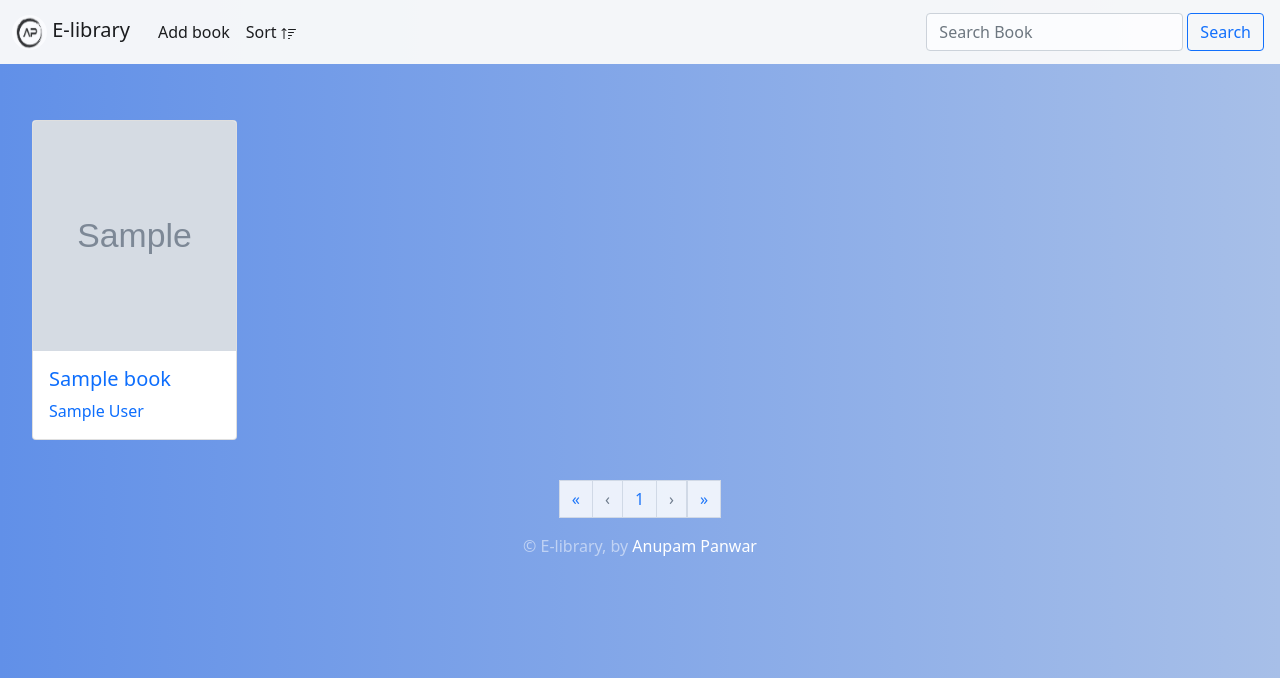
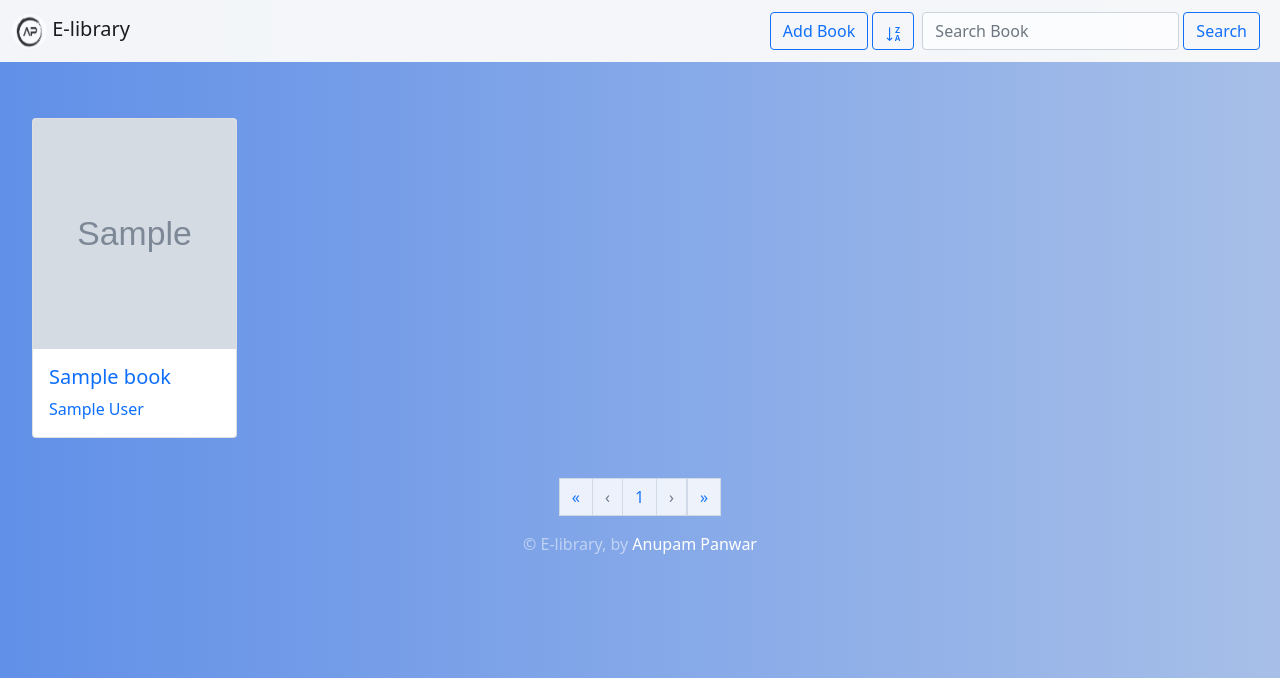
Before and after one commit to Anupam-Panwar/E-library, a PHP site: page / in a window 1280 px wide. Shown: the top 678 px of the page. Run offline with PHP 8.4, Linux system fonts and the light colour scheme; tables that the repository leaves empty or names only in its code hold one stand-in row (values such as "Sample post"); grey boxes marked "Sample" are stand-in pictures.

Commit message:
Fixed Navbar issue

```diff
--- a/CSS/custom.css
+++ b/CSS/custom.css
@@ -101,3 +101,11 @@ body {
 {
     color: white;
 }
+
+#listItem
+{
+    display: flex;
+    direction: row;
+    justify-content: flex-end;
+    width: auto;
+}
--- a/book.php
+++ b/book.php
@@ -29,7 +29,7 @@ if (isset($_GET['book_search'])) {
 }
 $result = $conn->query($sql);
 ?>
-<div class="row row-cols-1 row-cols-md-5 g-5 m-2">
+<div class="row row-cols-1 row-cols-md-5 g-5 m-2" id="book">
     <?php
     while ($row = $result->fetch_assoc()) {
     ?>
@@ -96,3 +96,12 @@ require_once __DIR__ . '/connection/disconnect.php';
 
     </ul>
 </nav>
+
+<script>
+    var element = document.getElementById('book');
+    var width = window.innerWidth;
+    if(width < 1050) {
+        element.classList.add('row-cols-md-4');
+        element.classList.remove('row-cols-md-5');
+    }
+</script>
--- a/utility/header.php
+++ b/utility/header.php
@@ -1,21 +1,18 @@
 <?php
 if ($type == 'index') {
     session_start();
-    if(isset($_SESSION['sort']))
-    {
-        if(isset($_GET['sort_book']))
-        {
-            if(($_SESSION['sort']=='DESC')&&($_GET['sort_book']==2))
-            $_SESSION['sort']='ASC';
-            else if(($_SESSION['sort']=='ASC')&&($_GET['sort_book']==1))
-            $_SESSION['sort']='DESC';
+    if (isset($_SESSION['sort'])) {
+        if (isset($_GET['sort_book'])) {
+            if (($_SESSION['sort'] == 'DESC') && ($_GET['sort_book'] == 2))
+                $_SESSION['sort'] = 'ASC';
+            else if (($_SESSION['sort'] == 'ASC') && ($_GET['sort_book'] == 1))
+                $_SESSION['sort'] = 'DESC';
         }
-    }
-    else
-    $_SESSION['sort']='ASC';
-    ?>
+    } else
+        $_SESSION['sort'] = 'ASC';
+?>
     <!--Navbar for index.php-->
-    <nav class="navbar navbar-expand-lg navbar-light bg-light">
+    <nav class="navbar navbar-expand-lg navbar-light bg-light sticky-top">
         <div class="container-fluid">
             <a class="navbar-brand" href="index.php">
                 <img src="images/logo.jpg" alt="" width="35" height="35" class="d-inline-block align-top rounded-circle" />
@@ -25,25 +22,38 @@ if ($type == 'index') {
                 <span class="navbar-toggler-icon"></span>
             </button>
             <div class="collapse navbar-collapse m-1" id="navbarScroll">
-                <ul class="navbar-nav me-auto my-2 my-lg-0 navbar-nav-scroll" style="--bs-scroll-height: 100px;">
-                    <li class="nav-item">
-                        <a class="nav-link active " aria-current="page" href="form.php" style="text-decoration: none;">Add book</a>
+                <ul class="navbar-nav ms-auto my-2 my-lg-0 navbar-nav-scroll" style="--bs-scroll-height: 100px;" id="listItem">
+                    <li class="nav-item mx-1" id="marginAdd">
+                        <a href="form.php"><button class="btn btn-outline-primary">Add Book</button></a>
+                        <a href="?sort_book=<?php
+                                            $temp1 = ($_SESSION['sort'] == 'ASC') ? 1 : 2;
+                                            echo $temp1; ?>&pageno=<?php
+                                                                                            $temp = isset($_GET['pageno']) ? $_GET['pageno'] : 1;
+                                                                                            echo $temp;
+                                                                                            if (isset($_GET['book_search'])) echo "&book_search=" . $_GET['book_search']; ?>"><button class="btn btn-outline-primary">
+                                <?php if (isset($_GET['sort_book']) && ($_GET['sort_book'] == 1)) { ?>
+                                    <svg xmlns="http://www.w3.org/2000/svg" width="16" height="16" fill="currentColor" class="bi bi-sort-alpha-down" viewBox="0 0 14 14">
+                                        <path fill-rule="evenodd" d="M10.082 5.629 9.664 7H8.598l1.789-5.332h1.234L13.402 7h-1.12l-.419-1.371h-1.781zm1.57-.785L11 2.687h-.047l-.652 2.157h1.351z" />
+                                        <path d="M12.96 14H9.028v-.691l2.579-3.72v-.054H9.098v-.867h3.785v.691l-2.567 3.72v.054h2.645V14zM4.5 2.5a.5.5 0 0 0-1 0v9.793l-1.146-1.147a.5.5 0 0 0-.708.708l2 1.999.007.007a.497.497 0 0 0 .7-.006l2-2a.5.5 0 0 0-.707-.708L4.5 12.293V2.5z" />
+                                    </svg>
+                                <?php } else { ?>
+                                    <svg xmlns="http://www.w3.org/2000/svg" width="16" height="16" fill="currentColor" class="bi bi-sort-alpha-down-alt" viewBox="0 0 14 14">
+                                        <path d="M12.96 7H9.028v-.691l2.579-3.72v-.054H9.098v-.867h3.785v.691l-2.567 3.72v.054h2.645V7z" />
+                                        <path fill-rule="evenodd" d="M10.082 12.629 9.664 14H8.598l1.789-5.332h1.234L13.402 14h-1.12l-.419-1.371h-1.781zm1.57-.785L11 9.688h-.047l-.652 2.156h1.351z" />
+                                        <path d="M4.5 2.5a.5.5 0 0 0-1 0v9.793l-1.146-1.147a.5.5 0 0 0-.708.708l2 1.999.007.007a.497.497 0 0 0 .7-.006l2-2a.5.5 0 0 0-.707-.708L4.5 12.293V2.5z" />
+                                    </svg>
+                                <?php } ?>
+                            </button></a>
                     </li>
-                    <li class="nav-item">
-                        <a class="nav-link active" href="?sort_book=<?php
-                         $temp1=($_SESSION['sort']=='ASC')? 1 : 2; echo $temp1; ?>&pageno=<?php
-                         $temp=isset($_GET['pageno'])?$_GET['pageno']:1; echo $temp;
-                         if(isset($_GET['book_search'])) echo "&book_search=".$_GET['book_search'];?>">Sort <svg xmlns="http://www.w3.org/2000/svg" width="16" height="16" fill="currentColor" class="bi bi-sort-up" viewBox="0 0 16 16">
-                                <path d="M3.5 12.5a.5.5 0 0 1-1 0V3.707L1.354 4.854a.5.5 0 1 1-.708-.708l2-1.999.007-.007a.498.498 0 0 1 .7.006l2 2a.5.5 0 1 1-.707.708L3.5 3.707V12.5zm3.5-9a.5.5 0 0 1 .5-.5h7a.5.5 0 0 1 0 1h-7a.5.5 0 0 1-.5-.5zM7.5 6a.5.5 0 0 0 0 1h5a.5.5 0 0 0 0-1h-5zm0 3a.5.5 0 0 0 0 1h3a.5.5 0 0 0 0-1h-3zm0 3a.5.5 0 0 0 0 1h1a.5.5 0 0 0 0-1h-1z" />
-                            </svg></a>
+                    <li class="nav-item mx-1">
+                    <form class="d-flex" action="" method="GET">
+                    <input class="form-control me-1" type="search" name="book_search" placeholder="Search Book" aria-label="Search" value="<?php
+                                                                                                                                            if (isset($_GET['book_search']))
+                                                                                                                                                echo $_GET['book_search']; ?>">
+                    <button class="btn btn-outline-primary" type="submit">Search</button>
+                </form>
                     </li>
                 </ul>
-                <form class="d-flex" action="" method="GET">
-                    <input class="form-control me-1" type="search" name="book_search" placeholder="Search Book" aria-label="Search" value="<?php
-                    if(isset($_GET['book_search']))
-                    echo $_GET['book_search']; ?>" >
-                    <button class="btn btn-outline-primary" type="submit">Search</button>
-                </form>
             </div>
         </div>
     </nav>
@@ -71,3 +81,14 @@ if ($type == 'index') {
         </div>
     </nav>
 <?php } ?>
+
+
+
+<script>
+    var element = document.getElementById('marginAdd');
+    var width = window.innerWidth;
+    if(width < 990) {
+        element.classList.add('m-1');
+        element.classList.remove('mx-1');
+    }
+</script>
```
